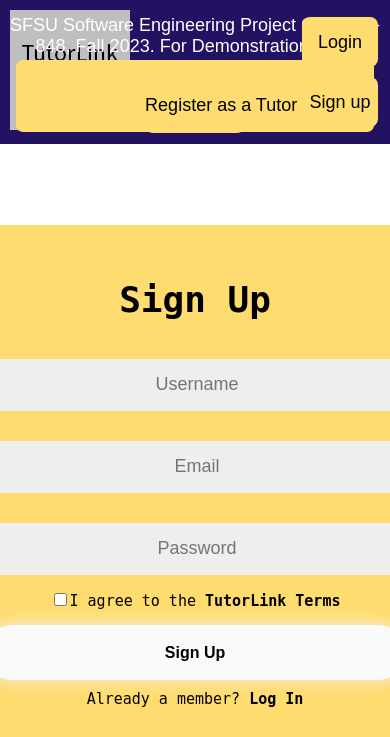
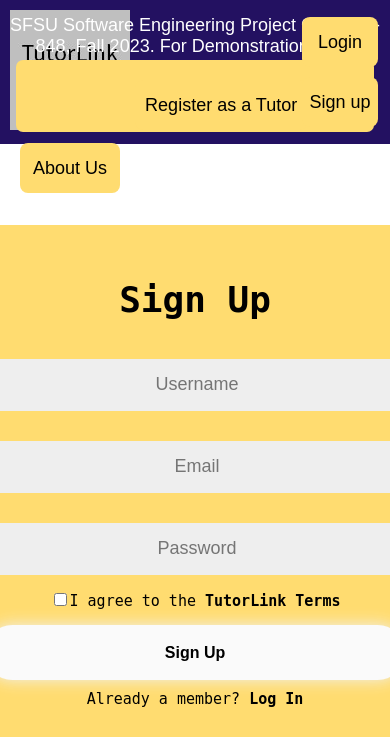
Before and after one commit to Burned357Waffles/CSC648-term-project, a Flask app: template application/tutorlink/templates/register_template.jinja2 in a window 390 px wide; the page is wider, and only the part inside the window is pictured. Shown: the top 737 px of that part. Run offline with Flask 3, Linux system fonts and the light colour scheme; the template is opened without the code that fills it, so the values that code supplies are empty.

Commit message:
made "about us" button location responsive to window size changes

```diff
--- a/application/tutorlink/static/css/navbar.css
+++ b/application/tutorlink/static/css/navbar.css
@@ -32,10 +32,10 @@
 
 #nav-left
 {
-  float: left;
+  /*float: left;*/
   margin-left: 10px;
-  margin-top: 10px;
-  width: 25%;
+  padding-top: 10px;
+  width: 20.7%;
   height: 120px;
 }
 #tutorlink-logo
@@ -50,10 +50,12 @@
 }
 #about-us
 {
-  display: block;
-  margin-top: -50px;
-  margin-left: 135px;
+  display: inline-block;
   text-align: center;
+  position: relative;
+  bottom: 19px;
+  margin-left: 10px;
+  margin-top: 29px;
   width: 90px;
 }
 
```
